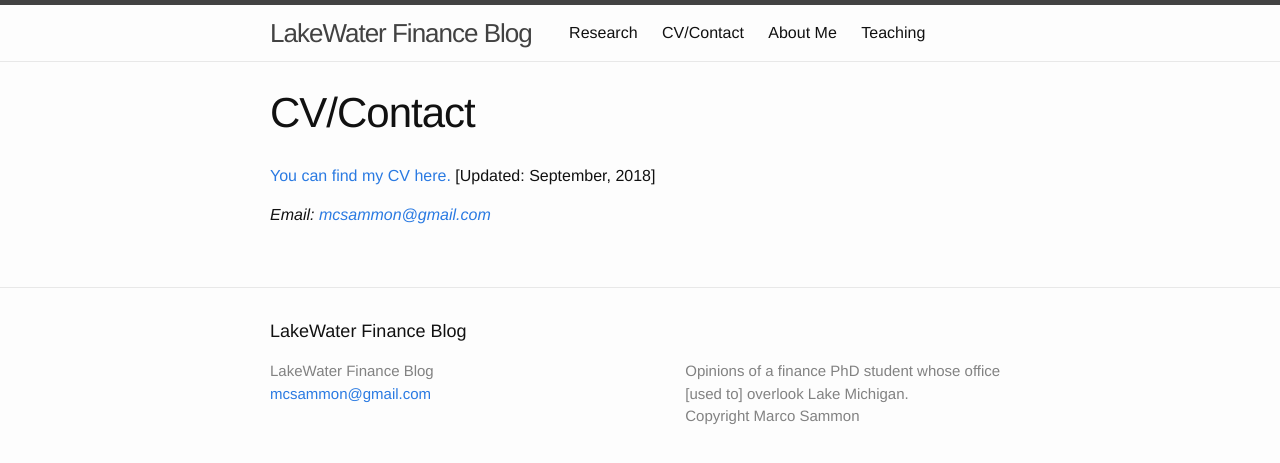
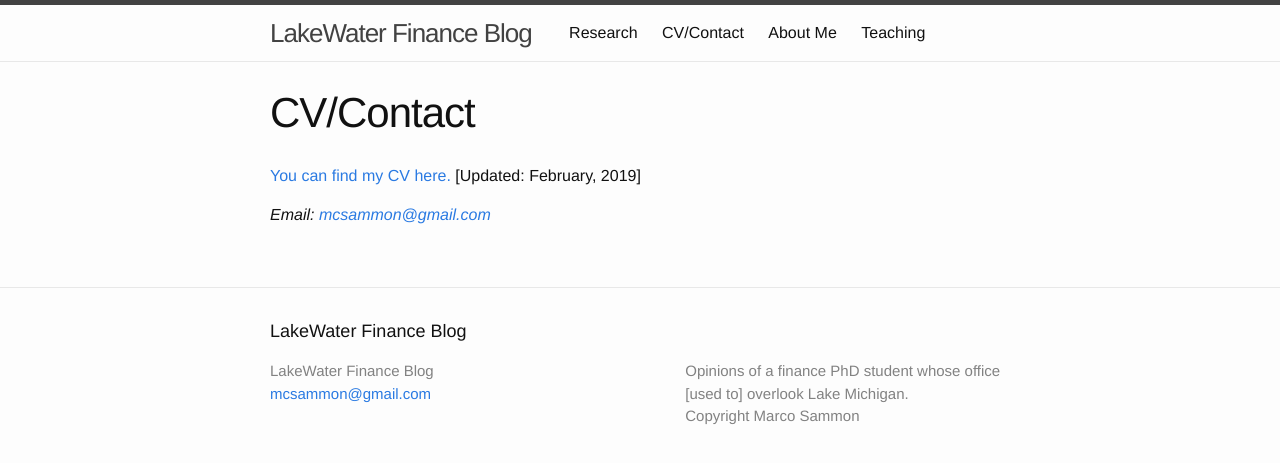
Before and after one commit to mcsammon/mcsammon.github.io, a Jekyll site: the page built from cv-contact.html, in a window 1280 px wide. Shown: the top 463 px of the page. Built offline with Jekyll 4.4.1, drawn with Linux system fonts in a browser that asks for light colours; comment, search, counter and statistics services are not loaded.

Commit message:
update CV

```diff
--- a/cv-contact.html
+++ b/cv-contact.html
@@ -5,9 +5,9 @@
 order: 3
 ---
 <p>
-  <a href="/images/MS_CV_9_4_2018.pdf" target="_blank">
+  <a href="/images/MS_CV_2_22_2019.pdf" target="_blank">
     You can find my CV here.
-  </a> [Updated: September, 2018]
+  </a> [Updated: February, 2019]
 </p>
 
 <address>
```
Also changed, not shown: about-me.md (+1 -1 lines), 1 other file.
